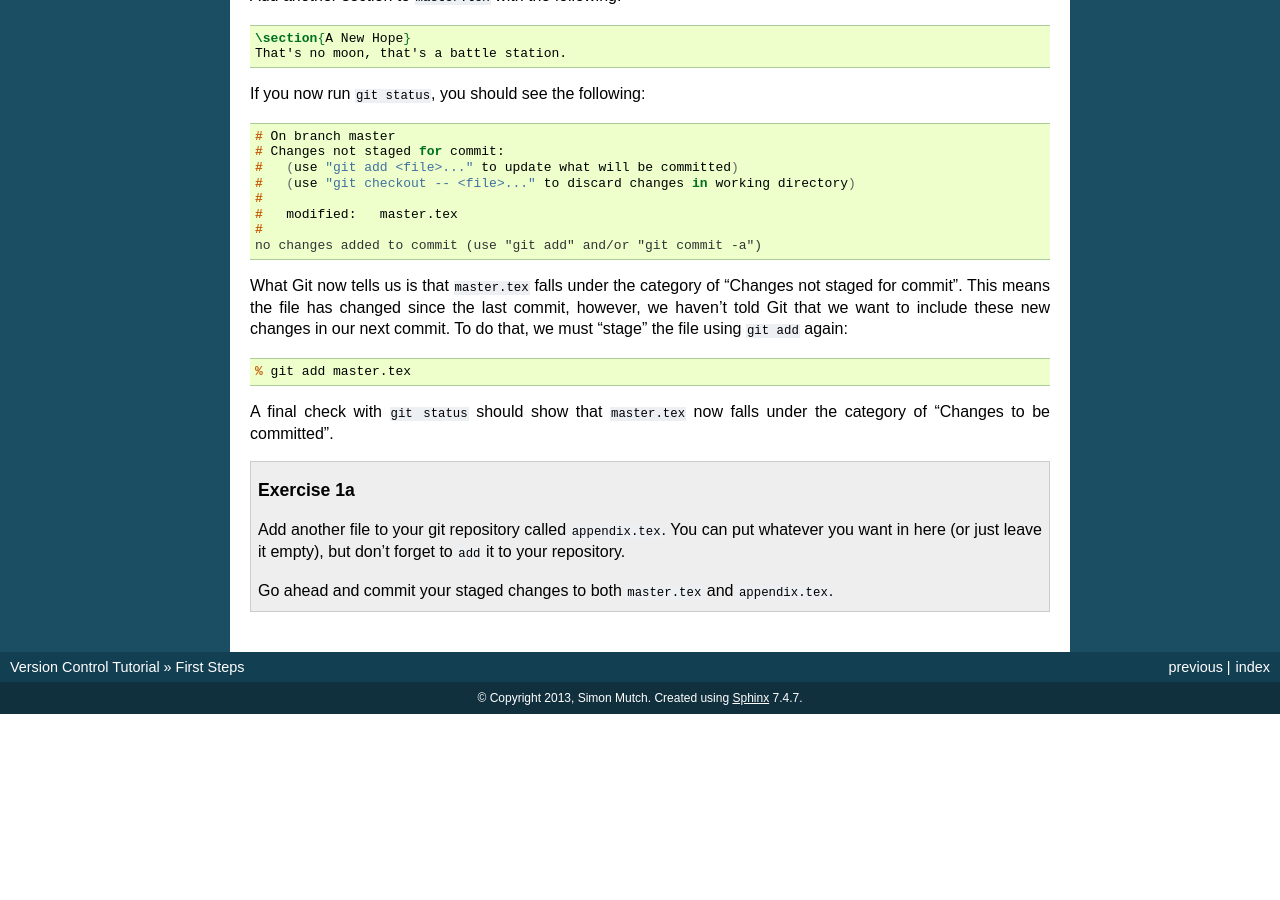
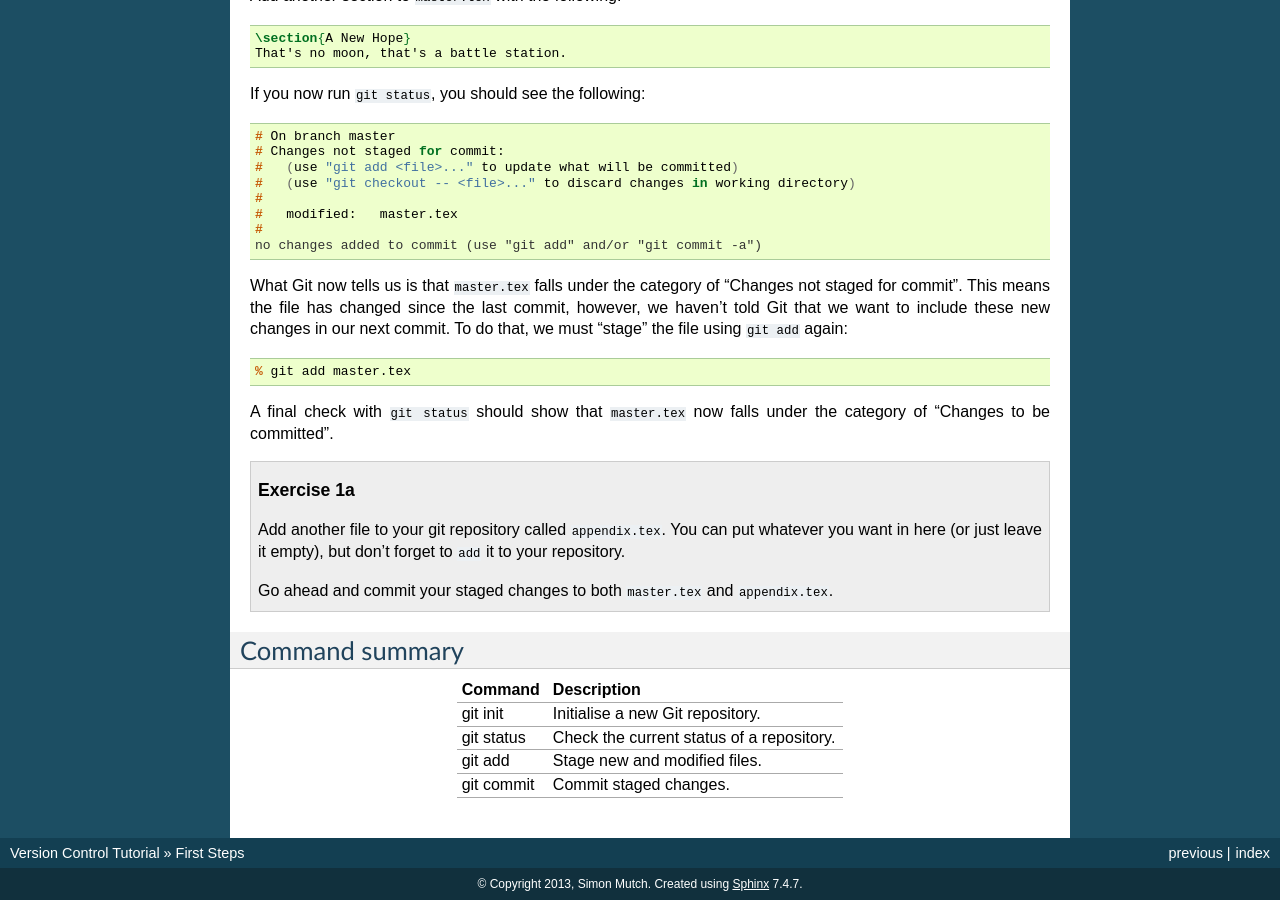
Before and after one commit to AstroinformaticsAU/VersionControlTutorial, a Sphinx documentation site: the page built from source/pages/1-firststeps.rst, in a window 1280 px wide and 900 px high, scrolled down 2844 px. Built offline with Sphinx 7.4.7, drawn with Linux system fonts in a browser that asks for light colours; before the commit the page ends 3558 px from its top, so only the background shows below that.

Commit message:
Add command summary to "first steps".

```diff
--- a/source/pages/1-firststeps.rst
+++ b/source/pages/1-firststeps.rst
@@ -214,3 +214,19 @@ under the category of "Changes to be committed".
 
     Go ahead and commit your staged changes to both ``master.tex`` and
     ``appendix.tex``.
+
+
+Command summary
+---------------
+
++-------------+-----------------------------------------------+
+| **Command** |  **Description**                              |
++-------------+-----------------------------------------------+
+| git init    |  Initialise a new Git repository.             |
++-------------+-----------------------------------------------+
+| git status  |  Check the current status of a repository.    |
++-------------+-----------------------------------------------+
+| git add     |  Stage new and modified files.                |
++-------------+-----------------------------------------------+
+| git commit  |  Commit staged changes.                       |
++-------------+-----------------------------------------------+
```
